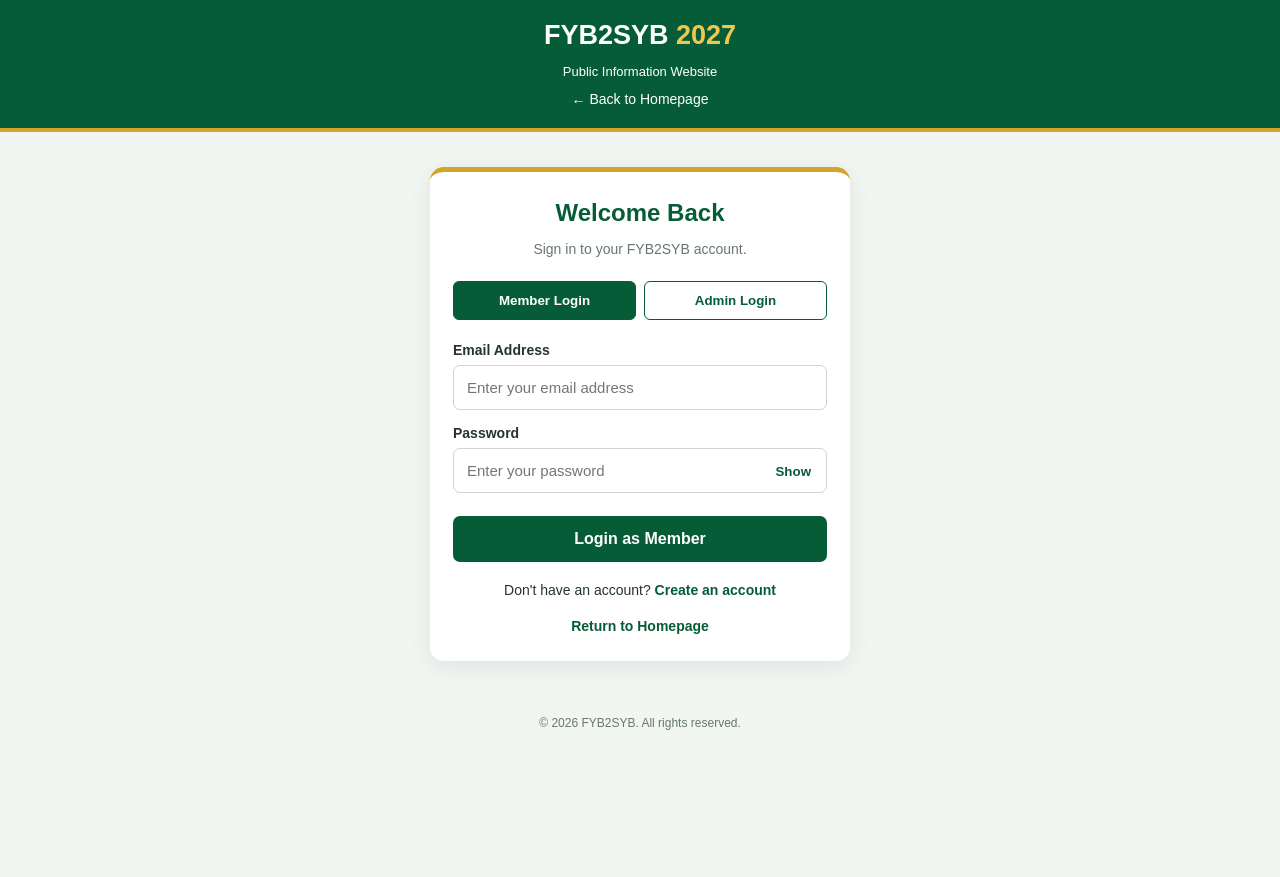
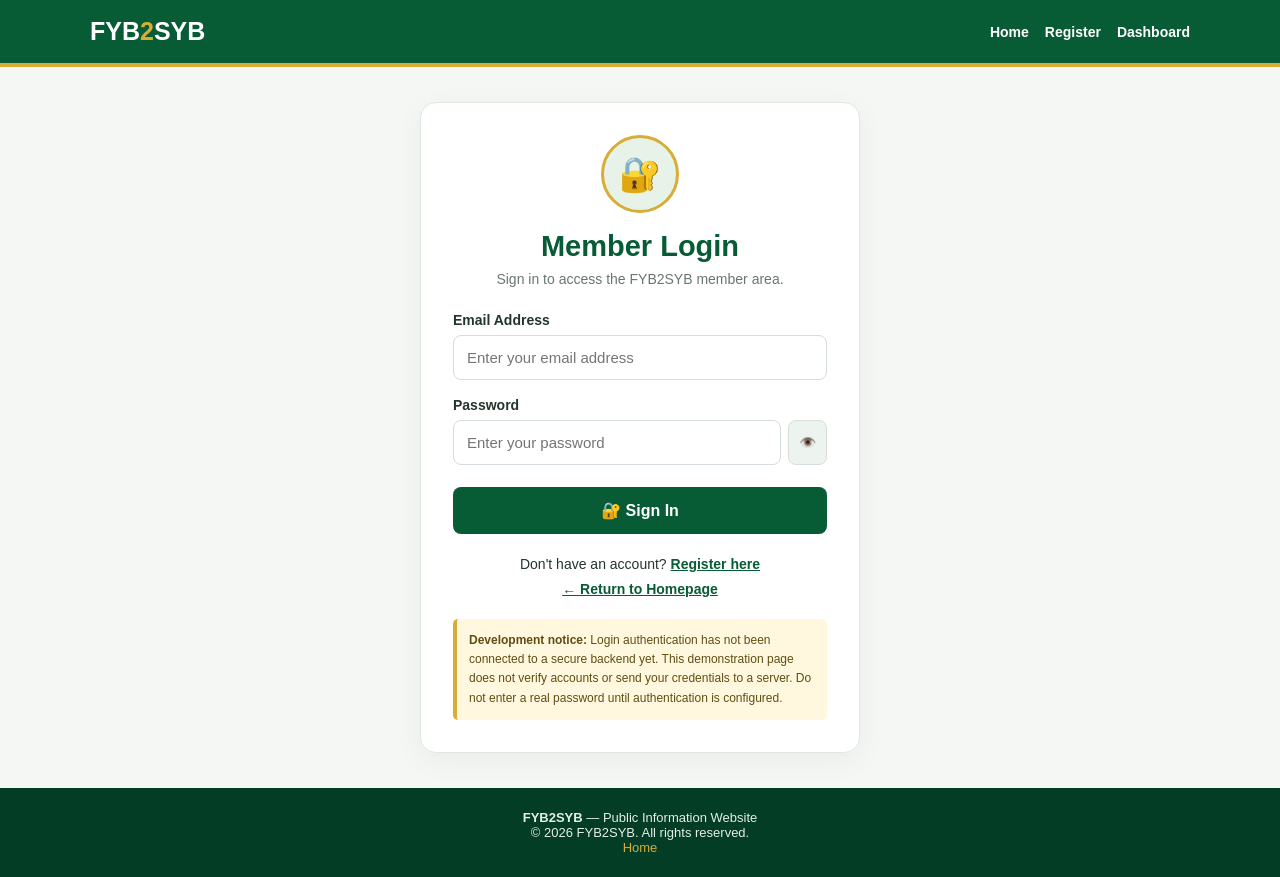
Before and after one commit to drwhite-okwute-spesks-design/FYB2SYB.NIG, a plain HTML site: page login.html in a window 1280 px wide. Before the commit the page ends 800 px from the top, so only its background shows below. Drawn offline with Linux system fonts and the light colour scheme.

Commit message:
Update login.html

```diff
--- a/login.html
+++ b/login.html
@@ -1,306 +1,356 @@
-<!DOCTYPE html><html lang="en">
+<!DOCTYPE html>
+<html lang="en">
 <head>
 <meta charset="UTF-8">
-<meta name="viewport" content="width=device-width, initial-scale=1.0"><title>Login | FYB2SYB</title><style>
+<meta name="viewport" content="width=device-width, initial-scale=1.0">
+<meta name="description" content="FYB2SYB member login page.">
+<title>Member Login | FYB2SYB</title>
+
+<style>
+:root {
+  --green: #075b35;
+  --dark: #043d25;
+  --gold: #d8ad35;
+  --light: #f4f7f4;
+  --text: #24352b;
+  --muted: #68776e;
+}
+
 * {
   box-sizing: border-box;
+  margin: 0;
+  padding: 0;
 }
 
 body {
-  margin: 0;
   font-family: Arial, Helvetica, sans-serif;
-  background: #f1f6f2;
-  color: #24352c;
+  background: var(--light);
+  color: var(--text);
+  min-height: 100vh;
+  display: flex;
+  flex-direction: column;
 }
 
 header {
-  background: #075c38;
+  background: var(--green);
   color: white;
-  padding: 20px 15px;
-  text-align: center;
-  border-bottom: 4px solid #d5a52b;
+  padding: 17px 5%;
+  border-bottom: 4px solid var(--gold);
 }
 
-header h1 {
-  margin: 0;
-  font-size: 27px;
+.header-inner {
+  max-width: 1100px;
+  margin: auto;
+  display: flex;
+  justify-content: space-between;
+  align-items: center;
+  gap: 15px;
+  flex-wrap: wrap;
 }
 
-header h1 span {
-  color: #f1c64f;
+.logo {
+  color: white;
+  text-decoration: none;
+  font-size: 25px;
+  font-weight: 900;
 }
 
-header p {
-  font-size: 13px;
-  margin-bottom: 0;
+.logo span {
+  color: var(--gold);
 }
 
-.home-link {
-  display: inline-block;
-  margin-top: 12px;
+nav {
+  display: flex;
+  gap: 16px;
+  flex-wrap: wrap;
+}
+
+nav a {
   color: white;
   text-decoration: none;
+  font-weight: bold;
   font-size: 14px;
 }
 
-.container {
-  max-width: 450px;
-  margin: 35px auto;
-  padding: 0 15px;
+main {
+  flex: 1;
+  display: flex;
+  align-items: center;
+  justify-content: center;
+  padding: 35px 16px;
 }
 
 .login-card {
+  width: 100%;
+  max-width: 440px;
   background: white;
-  border-radius: 14px;
-  padding: 27px 23px;
-  box-shadow: 0 5px 25px rgba(0,0,0,0.08);
-  border-top: 5px solid #d5a52b;
+  padding: 32px;
+  border-radius: 16px;
+  border: 1px solid #e1e8e2;
+  box-shadow: 0 8px 30px #0000000c;
 }
 
-.login-card h2 {
-  text-align: center;
-  color: #075c38;
-  margin: 0 0 8px;
+.login-icon {
+  width: 78px;
+  height: 78px;
+  background: #e7f2e9;
+  border: 3px solid var(--gold);
+  border-radius: 50%;
+  display: flex;
+  align-items: center;
+  justify-content: center;
+  margin: 0 auto 17px;
+  font-size: 34px;
 }
 
-.intro {
+h1 {
+  color: var(--green);
   text-align: center;
-  color: #68776e;
-  font-size: 14px;
-  margin-bottom: 24px;
+  font-size: 29px;
+  margin-bottom: 8px;
 }
 
-.tabs {
-  display: flex;
-  gap: 8px;
-  margin-bottom: 22px;
+.subtitle {
+  color: var(--muted);
+  text-align: center;
+  font-size: 14px;
+  margin-bottom: 25px;
 }
 
-.tab {
-  flex: 1;
-  padding: 11px 5px;
-  border: 1px solid #075c38;
-  border-radius: 6px;
-  background: white;
-  color: #075c38;
-  font-weight: bold;
-  cursor: pointer;
-}
-
-.tab.active {
-  background: #075c38;
-  color: white;
+.form-group {
+  margin-bottom: 17px;
 }
 
 label {
   display: block;
   font-size: 14px;
   font-weight: bold;
-  margin: 15px 0 7px;
+  margin-bottom: 7px;
 }
 
 input {
   width: 100%;
   padding: 13px;
-  border: 1px solid #ccd7ce;
-  border-radius: 7px;
+  border: 1px solid #d5dfd7;
+  border-radius: 8px;
   font-size: 15px;
-  outline: none;
 }
 
 input:focus {
-  border-color: #075c38;
-  box-shadow: 0 0 0 2px rgba(7,92,56,0.1);
+  outline: 2px solid #b9d8c1;
+  border-color: var(--green);
 }
 
-.password-wrap {
-  position: relative;
+.password-row {
+  display: flex;
+  gap: 7px;
 }
 
-.password-wrap input {
-  padding-right: 65px;
+.password-row input {
+  flex: 1;
+  min-width: 0;
 }
 
 .show-password {
-  position: absolute;
-  right: 10px;
-  top: 50%;
-  transform: translateY(-50%);
-  border: none;
-  background: transparent;
-  color: #075c38;
-  font-weight: bold;
+  background: #edf3ee;
+  border: 1px solid #d5dfd7;
+  border-radius: 8px;
+  padding: 0 10px;
   cursor: pointer;
 }
 
-.submit-button {
+.login-button {
   width: 100%;
-  background: #075c38;
+  border: none;
+  border-radius: 8px;
+  background: var(--green);
   color: white;
-  border: none;
-  padding: 14px;
-  margin-top: 23px;
-  border-radius: 7px;
   font-size: 16px;
   font-weight: bold;
+  padding: 14px;
   cursor: pointer;
+  margin-top: 5px;
 }
 
-.submit-button:hover {
-  background: #043d27;
-}
-
-.extra-links {
-  text-align: center;
-  margin-top: 20px;
-  font-size: 14px;
-}
-
-.extra-links a {
-  color: #075c38;
-  font-weight: bold;
-  text-decoration: none;
+.login-button:hover {
+  background: var(--dark);
 }
 
 .message {
   display: none;
-  background: #fff5d9;
-  border: 1px solid #e5c45e;
-  color: #6b5310;
+  margin-top: 16px;
   padding: 12px;
-  border-radius: 6px;
+  background: #fff8df;
+  color: #614d13;
+  border-radius: 8px;
   font-size: 13px;
-  margin-top: 15px;
+}
+
+.links {
+  text-align: center;
+  margin-top: 22px;
+  font-size: 14px;
+}
+
+.links p {
+  margin: 9px 0;
+}
+
+.links a {
+  color: var(--green);
+  font-weight: bold;
+}
+
+.notice {
+  margin-top: 22px;
+  padding: 12px;
+  border-left: 4px solid var(--gold);
+  background: #fff8df;
+  color: #614d13;
+  border-radius: 5px;
+  font-size: 12px;
+  line-height: 1.6;
 }
 
 footer {
+  background: var(--dark);
+  color: #e3eee7;
   text-align: center;
-  padding: 20px 15px;
-  color: #68776e;
-  font-size: 12px;
+  padding: 22px 15px;
+  font-size: 13px;
 }
 
-@media(max-width: 400px) {
-  .login-card {
-    padding: 22px 16px;
+footer a {
+  color: var(--gold);
+  text-decoration: none;
 }
 
-  header h1 {
-    font-size: 23px;
+@media (max-width: 500px) {
+  .header-inner {
+    flex-direction: column;
+    align-items: flex-start;
+  }
+
+  .login-card {
+    padding: 23px;
   }
 }
-</style></head><body><header>
-  <h1>FYB2SYB <span>2027</span></h1>
-  <p>Public Information Website</p>
-  <a href="index.html" class="home-link">← Back to Homepage</a>
-</header><main class="container">  <section class="login-card"><h2>Welcome Back</h2>
-<p class="intro">Sign in to your FYB2SYB account.</p>
+</style>
+</head>
 
-<div class="tabs">
-  <button type="button" class="tab active" id="memberTab"
-    onclick="selectLogin('member')">
-    Member Login
-  </button>
+<body>
 
-  <button type="button" class="tab" id="adminTab"
-    onclick="selectLogin('admin')">
-    Admin Login
-  </button>
+<header>
+  <div class="header-inner">
+    <a class="logo" href="index.html">FYB<span>2</span>SYB</a>
+
+    <nav>
+      <a href="index.html">Home</a>
+      <a href="register.html">Register</a>
+      <a href="member.html">Dashboard</a>
+    </nav>
   </div>
+</header>
+
+<main>
+  <section class="login-card">
+    <div class="login-icon" aria-hidden="true">🔐</div>
+
+    <h1>Member Login</h1>
+
+    <p class="subtitle">
+      Sign in to access the FYB2SYB member area.
+    </p>
 
     <form id="loginForm">
-
+      <div class="form-group">
         <label for="email">Email Address</label>
         <input
           type="email"
           id="email"
           placeholder="Enter your email address"
           autocomplete="username"
-    required>
+          required
+        >
+      </div>
 
+      <div class="form-group">
         <label for="password">Password</label>
 
-  <div class="password-wrap">
+        <div class="password-row">
           <input
             type="password"
             id="password"
             placeholder="Enter your password"
             autocomplete="current-password"
-      minlength="6"
-      required>
+            required
+          >
 
-    <button type="button" class="show-password"
-      onclick="togglePassword()">Show</button>
+          <button
+            type="button"
+            class="show-password"
+            id="togglePassword"
+            aria-label="Show password"
+          >👁️</button>
+        </div>
       </div>
 
-  <button type="submit" class="submit-button" id="submitButton">
-    Login as Member
+      <button type="submit" class="login-button">
+        🔐 Sign In
       </button>
 
-  <div class="message" id="message" role="status">
-    This login page is not connected to an authentication service yet.
-    Your account cannot be verified until the backend is configured.
+      <div class="message" id="message" role="status"></div>
+    </form>
+
+    <div class="links">
+      <p>Don't have an account? <a href="register.html">Register here</a></p>
+      <p><a href="index.html">← Return to Homepage</a></p>
     </div>
 
-</form>
+    <div class="notice">
+      <strong>Development notice:</strong>
+      Login authentication has not been connected to a secure backend yet.
+      This demonstration page does not verify accounts or send your credentials
+      to a server. Do not enter a real password until authentication is configured.
+    </div>
+  </section>
+</main>
 
-<div class="extra-links" id="registerLink">
-  Don't have an account?
-  <a href="register.html">Create an account</a>
-</div>
+<footer>
+  <p><strong>FYB2SYB</strong> — Public Information Website</p>
+  <p>&copy; <span id="year"></span> FYB2SYB. All rights reserved.</p>
+  <p><a href="index.html">Home</a></p>
+</footer>
 
-<div class="extra-links">
-  <a href="index.html">Return to Homepage</a>
-</div>
+<script>
+const passwordInput = document.getElementById("password");
+const togglePassword = document.getElementById("togglePassword");
+const loginForm = document.getElementById("loginForm");
+const message = document.getElementById("message");
 
-  </section></main><footer>
-  &copy; <span id="year"></span> FYB2SYB. All rights reserved.
-</footer><script>
-let loginType = "member";
+togglePassword.addEventListener("click", function() {
+  const isHidden = passwordInput.type === "password";
 
-function selectLogin(type) {
-  loginType = type;
+  passwordInput.type = isHidden ? "text" : "password";
 
-  document.getElementById("memberTab")
-    .classList.toggle("active", type === "member");
+  togglePassword.textContent = isHidden ? "🙈" : "👁️";
 
-  document.getElementById("adminTab")
-    .classList.toggle("active", type === "admin");
+  togglePassword.setAttribute(
+    "aria-label",
+    isHidden ? "Hide password" : "Show password"
+  );
+});
 
-  document.getElementById("submitButton").textContent =
-    type === "admin" ? "Login as Administrator" : "Login as Member";
-
-  document.getElementById("registerLink").style.display =
-    type === "admin" ? "none" : "block";
-
-  document.getElementById("message").style.display = "none";
-}
-
-function togglePassword() {
-  const field = document.getElementById("password");
-  const button = document.querySelector(".show-password");
-
-  if (field.type === "password") {
-    field.type = "text";
-    button.textContent = "Hide";
-  } else {
-    field.type = "password";
-    button.textContent = "Show";
-  }
-}
-
-document.getElementById("loginForm").addEventListener("submit", function(event) {
+loginForm.addEventListener("submit", function(event) {
   event.preventDefault();
 
-  const message = document.getElementById("message");
-
+  message.style.display = "block";
   message.textContent =
-    "The " + (loginType === "admin" ? "administrator" : "member") +
-    " login page is ready for setup. Authentication has not been connected yet, so nobody can sign in through this page yet.";
-
-  message.style.display = "block";
+    "Login is not connected yet. Please wait until secure authentication is configured.";
 });
 
 document.getElementById("year").textContent = new Date().getFullYear();
-</script></body>
+</script>
+
+</body>
 </html>
```
Lines whose indentation alone changed are shown as unchanged.
